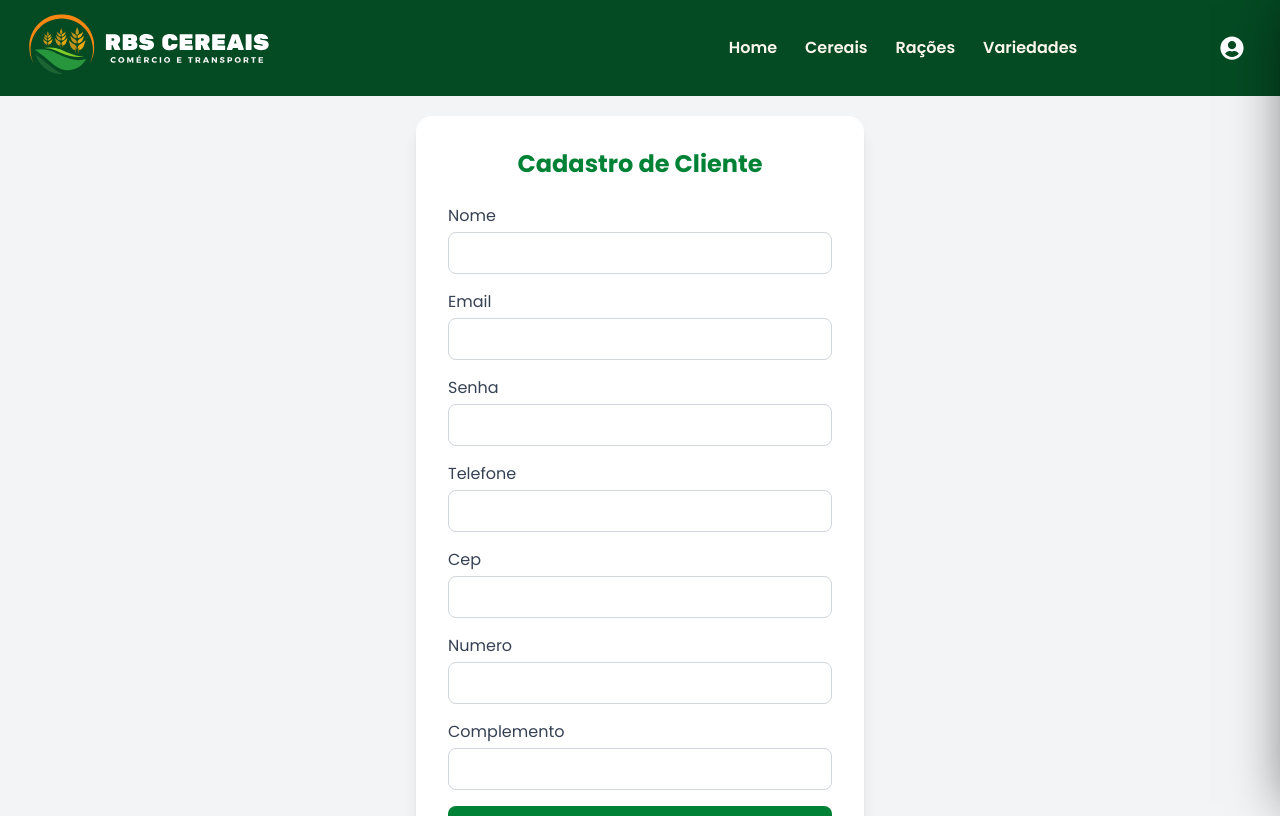
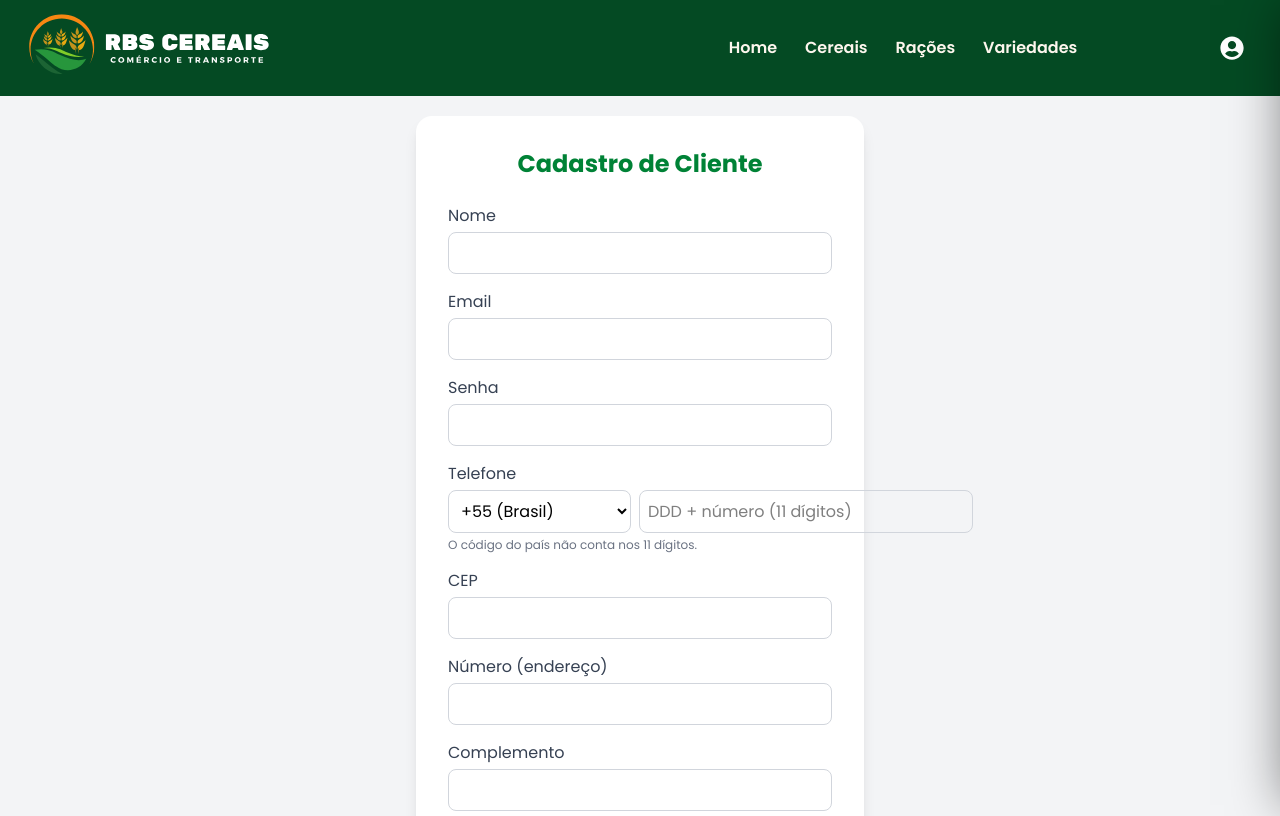
Before and after one commit to manuaires/tcc_react, a React (Vite) app: page /register in a window 1280 px wide. Shown: the top 816 px of the page. Built offline with nearby package versions, Linux system fonts and the light colour scheme.

Commit message:
meio pronto

```diff
--- a/src/pages/Register.jsx
+++ b/src/pages/Register.jsx
@@ -2,19 +2,32 @@ import { useState, useEffect } from "react";
 import { Link, useNavigate } from "react-router-dom";
 import NavBar from "../components/navbar/NavBar";
 import api from "../api";
-import { jwtDecode } from "jwt-decode"; // Importe jwt-decode
+import { jwtDecode } from "jwt-decode";
 
+const COUNTRY_CODES = [
+  { code: "+55", label: "+55 (Brasil)" },
+  { code: "+1", label: "+1 (EUA/Canadá)" },
+  { code: "+44", label: "+44 (Reino Unido)" },
+  { code: "+34", label: "+34 (Espanha)" },
+  { code: "+49", label: "+49 (Alemanha)" },
+  { code: "+52", label: "+52 (México)" },
+  { code: "+39", label: "+39 (Itália)" },
+  { code: "+33", label: "+33 (França)" },
+  // adicione mais se quiser
+];
 
 export default function Register() {
-  const [formData, setFormData] = useState({}); // Inicializa como objeto
-  const navigate = useNavigate(); // Novo
+  const [formData, setFormData] = useState({});
+  const [error, setError] = useState("");
+  const navigate = useNavigate();
 
   useEffect(() => {
     setFormData({
       nome: "",
       email: "",
       senha: "",
-      telefone: "",
+      telefone: "", // deve conter apenas DDD + número (11 dígitos)
+      paisCodigo: "+55", // código do país selecionado (não conta nos 11 dígitos)
       cep: "",
       numero: "",
       complemento: "",
@@ -23,17 +36,21 @@ export default function Register() {
 
   const handleChange = (e) => {
     const { name, value } = e.target;
-    setFormData({ ...formData, [name]: value });
+    // garantir que telefone só receba dígitos
+    if (name === "telefone") {
+      const digits = value.replace(/\D/g, "");
+      setFormData({ ...formData, [name]: digits });
+    } else {
+      setFormData({ ...formData, [name]: value });
+    }
   };
 
-  // Função login corrigida
   const login = async (credentials) => {
     try {
       const payload = { email: credentials.email, senha: credentials.senha };
       const response = await api.post("/login", payload);
       const decoded = jwtDecode(response.data.token);
 
-      // Salvar informações do usuário no localStorage
       localStorage.setItem("userId", decoded.id ?? decoded.userId ?? "");
       localStorage.setItem("userName", decoded.nome ?? decoded.name ?? "");
       localStorage.setItem("userType", decoded.tipo ?? decoded.type ?? "");
@@ -46,22 +63,41 @@ export default function Register() {
       console.error("Erro no login:", err);
       throw err;
     }
- };
+  };
 
   const handleSubmit = async (e) => {
     e.preventDefault();
+    setError("");
+
+    if (!formData.telefone) {
+      setError("Informe o telefone (11 dígitos, incluindo DDD)");
+      return;
+    }
+
+    if (formData.telefone.length !== 11) {
+      setError("O telefone deve ter exatamente 11 dígitos (DDD + número).");
+      return;
+    }
+
     try {
-      await api.post("/cadastro", formData);
-      // chama login logo em seguida
+      // Construir payload: concatenar código do país + telefone
+      const payload = { ...formData };
+      // Remove o "+" do código do país para compatibilidade com o banco
+      const codigoPaisSemSinal = payload.paisCodigo.replace("+", "");
+      payload.telefone = `${codigoPaisSemSinal}${payload.telefone}`;
+      // opcional: remover paisCodigo do payload se não quiser gravar separadamente
+      delete payload.paisCodigo;
+
+      await api.post("/cadastro", payload);
+      // chama login logo em seguida (usa email + senha originais)
       await login(formData);
       navigate("/");
     } catch (err) {
       console.error("Erro no cadastro ou login:", err);
-      // aqui você pode mostrar uma mensagem ao usuário
+      setError("Erro no cadastro. Verifique os dados e tente novamente.");
     }
   };
 
-  // Só renderiza o formulário se formData estiver pronto
   if (!formData || Object.keys(formData).length === 0) {
     return (
       <div className="min-h-screen flex items-center justify-center  bg-gray-100 p-4">
@@ -82,29 +118,116 @@ export default function Register() {
           </h2>
 
           <form className="space-y-4" onSubmit={handleSubmit}>
-            {Object.keys(formData).map((field) => (
-              <div key={field}>
-                <label className="block text-gray-700 mb-1 capitalize">
-                  {field == "senha"
-                    ? "Senha"
-                    : field.charAt(0).toUpperCase() + field.slice(1)}
-                </label>
+            <div>
+              <label className="block text-gray-700 mb-1">Nome</label>
+              <input
+                type="text"
+                name="nome"
+                value={formData.nome}
+                onChange={handleChange}
+                required
+                className="w-full border border-gray-300 rounded-lg p-2 focus:ring-2 focus:ring-green-400 outline-none"
+              />
+            </div>
+
+            <div>
+              <label className="block text-gray-700 mb-1">Email</label>
+              <input
+                type="email"
+                name="email"
+                value={formData.email}
+                onChange={handleChange}
+                required
+                className="w-full border border-gray-300 rounded-lg p-2 focus:ring-2 focus:ring-green-400 outline-none"
+              />
+            </div>
+
+            <div>
+              <label className="block text-gray-700 mb-1">Senha</label>
+              <input
+                type="password"
+                name="senha"
+                value={formData.senha}
+                onChange={handleChange}
+                required
+                className="w-full border border-gray-300 rounded-lg p-2 focus:ring-2 focus:ring-green-400 outline-none"
+              />
+            </div>
+
+            {/* Campo de telefone com dropdown do código do país */}
+            <div>
+              <label className="block text-gray-700 mb-1">Telefone</label>
+              <div className="flex gap-2">
+                <select
+                  name="paisCodigo"
+                  value={formData.paisCodigo}
+                  onChange={handleChange}
+                  className="border border-gray-300 rounded-lg p-2 focus:ring-2 focus:ring-green-400 outline-none"
+                >
+                  {COUNTRY_CODES.map((c) => (
+                    <option key={c.code} value={c.code}>
+                      {c.label}
+                    </option>
+                  ))}
+                </select>
+
                 <input
-                  type={
-                    field == "senha"
-                      ? "password"
-                      : field == "email"
-                      ? "email"
-                      : "text"
-                  }
-                  name={field}
-                  value={formData[field]}
+                  type="tel"
+                  name="telefone"
+                  value={formData.telefone}
                   onChange={handleChange}
                   required
-                  className="w-full border border-gray-300 rounded-lg p-2 focus:ring-2 focus:ring-green-400 outline-none"
+                  maxLength={11}
+                  minLength={11}
+                  pattern="\d{11}"
+                  title="Informe 11 dígitos (DDD + número), somente números. Ex: 11987654321"
+                  placeholder="DDD + número (11 dígitos)"
+                  className="flex-1 border border-gray-300 rounded-lg p-2 focus:ring-2 focus:ring-green-400 outline-none"
                 />
               </div>
-            ))}
+              <p className="text-xs text-gray-500 mt-1">O código do país não conta nos 11 dígitos.</p>
+              {formData.telefone && (
+                <p className="text-xs text-green-600 mt-2 font-semibold">
+                  Número a ser enviado: <span className="text-gray-800">{formData.paisCodigo}{formData.telefone}</span>
+                </p>
+              )}
+            </div>
+
+            <div>
+              <label className="block text-gray-700 mb-1">CEP</label>
+              <input
+                type="text"
+                name="cep"
+                value={formData.cep}
+                onChange={handleChange}
+                className="w-full border border-gray-300 rounded-lg p-2 focus:ring-2 focus:ring-green-400 outline-none"
+              />
+            </div>
+
+            <div>
+              <label className="block text-gray-700 mb-1">Número (endereço)</label>
+              <input
+                type="text"
+                name="numero"
+                value={formData.numero}
+                onChange={handleChange}
+                className="w-full border border-gray-300 rounded-lg p-2 focus:ring-2 focus:ring-green-400 outline-none"
+              />
+            </div>
+
+            <div>
+              <label className="block text-gray-700 mb-1">Complemento</label>
+              <input
+                type="text"
+                name="complemento"
+                value={formData.complemento}
+                onChange={handleChange}
+                className="w-full border border-gray-300 rounded-lg p-2 focus:ring-2 focus:ring-green-400 outline-none"
+              />
+            </div>
+
+            {error && <p className="text-red-600 text-sm">{error}</p>}
+
             <button
               type="submit"
               className="w-full bg-green-700 text-white py-2 rounded-lg font-semibold hover:bg-green-700 transition"
```
